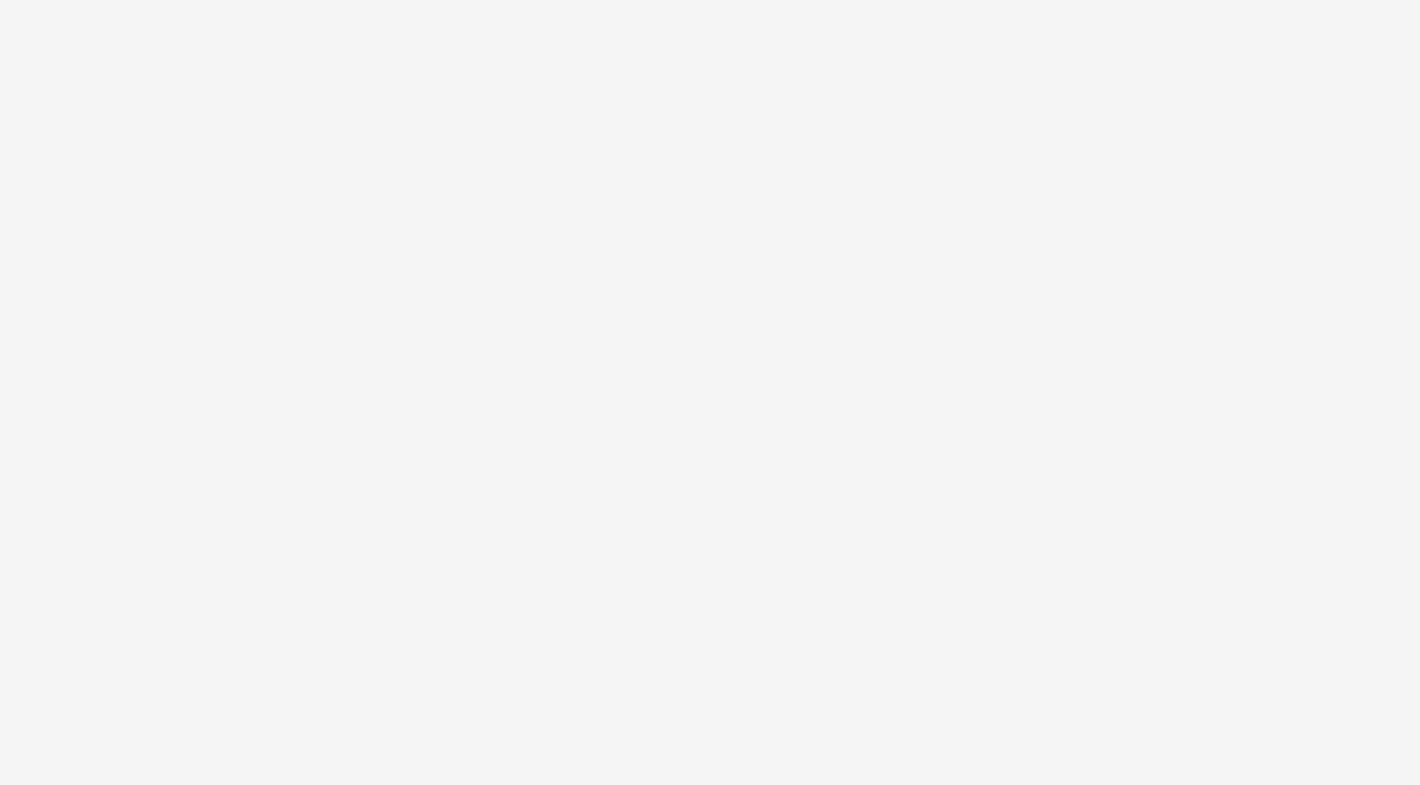
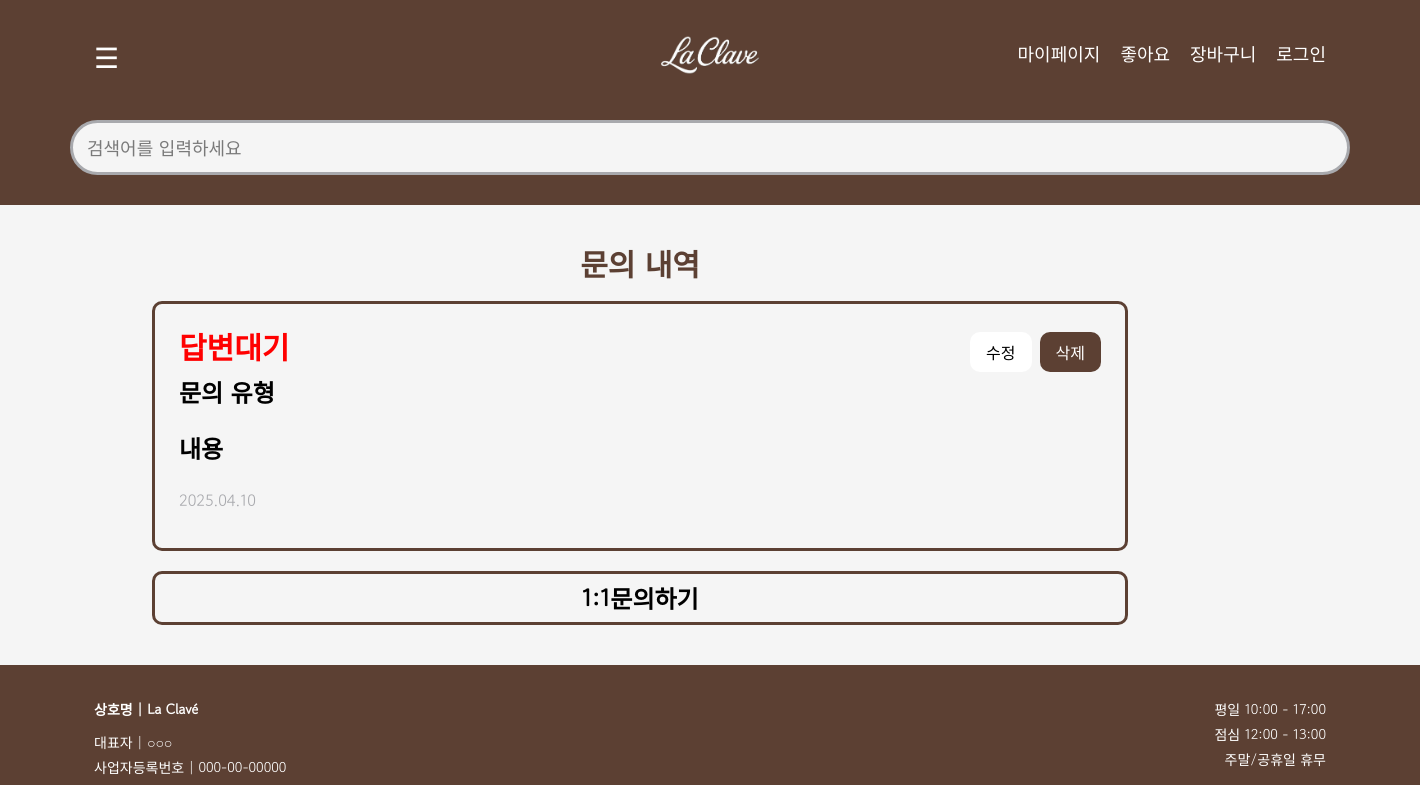
Before and after one commit to hayoonjeon123/LaClaveFront, a React (Vite) app: page /myInquiryHistory in a window 1280 px wide. Before the commit this address had no page. Shown: the top 785 px of the page, 1420 px wide, since content can reach past the window. Built offline with nearby package versions, Linux system fonts and the light colour scheme; a web font is replaced by a local one.

Commit message:
tmddyd
문의페이지 리뷰 페이지

```diff
--- a/src/main.tsx
+++ b/src/main.tsx
@@ -8,6 +8,9 @@ import { BlankLayout, MainLayout, AdminLayout } from "./layouts";
 import { SignUp } from "./pages/member/SignUp";
 import MyPage from "./pages/mypage/myPage";
 import MyOrders from "./pages/mypage/myOrders";
+import MyReview from "./pages/mypage/myReview";
+import MyInquiryHistory from "./pages/mypage/myInquiryHistory";
+import MyRecent from "./pages/mypage/myRecent";
 import { AiSelect } from "./pages/AiSelect";
 import { AppLogin } from "./pages/member/AppLogin";
 import { ProductDetail } from "./pages/product/ProductDetail";
@@ -33,6 +36,9 @@ createRoot(document.getElementById("root")!).render(
           <Route index element={<App />} />
           <Route path="myPage" element={<MyPage />} />
           <Route path="myOrders" element={<MyOrders />} />
+          <Route path="myReview" element={<MyReview />} />
+          <Route path="myInquiryHistory" element={<MyInquiryHistory />} />
+          <Route path="myRecent" element={<MyRecent />} />
           <Route path="aiselect" element={<AiSelect />} />
           <Route path="login" element={<AppLogin />} />
           <Route path="product/:productId" element={<ProductDetail />} />
@@ -56,20 +62,56 @@ createRoot(document.getElementById("root")!).render(
           <Route path="home" element={<AdminHome />} />
 
           {/* Placeholder Routes for missing pages */}
-          <Route path="order/list" element={<AdminPlaceholder title="주문 조회" />} />
-          <Route path="order/cancel" element={<AdminPlaceholder title="취소" />} />
-          <Route path="order/exchange" element={<AdminPlaceholder title="교환" />} />
-          <Route path="order/return" element={<AdminPlaceholder title="반품" />} />
-          <Route path="order/refund" element={<AdminPlaceholder title="환불" />} />
-          <Route path="order/payment" element={<AdminPlaceholder title="결제목록" />} />
+          <Route
+            path="order/list"
+            element={<AdminPlaceholder title="주문 조회" />}
+          />
+          <Route
+            path="order/cancel"
+            element={<AdminPlaceholder title="취소" />}
+          />
+          <Route
+            path="order/exchange"
+            element={<AdminPlaceholder title="교환" />}
+          />
+          <Route
+            path="order/return"
+            element={<AdminPlaceholder title="반품" />}
+          />
+          <Route
+            path="order/refund"
+            element={<AdminPlaceholder title="환불" />}
+          />
+          <Route
+            path="order/payment"
+            element={<AdminPlaceholder title="결제목록" />}
+          />
 
-          <Route path="product/register" element={<AdminPlaceholder title="상품 등록" />} />
-          <Route path="product/list" element={<AdminPlaceholder title="상품 조회" />} />
-          <Route path="product/edit" element={<AdminPlaceholder title="상품 수정" />} />
-          <Route path="product/stock" element={<AdminPlaceholder title="재고 관리" />} />
+          <Route
+            path="product/register"
+            element={<AdminPlaceholder title="상품 등록" />}
+          />
+          <Route
+            path="product/list"
+            element={<AdminPlaceholder title="상품 조회" />}
+          />
+          <Route
+            path="product/edit"
+            element={<AdminPlaceholder title="상품 수정" />}
+          />
+          <Route
+            path="product/stock"
+            element={<AdminPlaceholder title="재고 관리" />}
+          />
 
-          <Route path="delivery/ready" element={<AdminPlaceholder title="배송 준비중" />} />
-          <Route path="delivery/manage" element={<AdminPlaceholder title="배송 관리" />} />
+          <Route
+            path="delivery/ready"
+            element={<AdminPlaceholder title="배송 준비중" />}
+          />
+          <Route
+            path="delivery/manage"
+            element={<AdminPlaceholder title="배송 관리" />}
+          />
 
           <Route path="board" element={<AdminPlaceholder title="게시판" />} />
           <Route path="code" element={<AdminPlaceholder title="공통코드" />} />
--- /dev/null
+++ b/src/pages/mypage/myInquiryHistory.tsx
@@ -0,0 +1,37 @@
+export default function MyInquiryHistory() {
+  return (
+    <div className=" my-10">
+      <h2 className="text-center text-3xl font-bold text-[#5C4033] my-5">
+        문의 내역
+      </h2>
+      <div className="max-w-5xl mx-auto px-6 my-5">
+        <div className="border-[#5C4033] border-[3px] rounded-[10px] p-6 gap-6 cursor-pointer">
+          <div className="flex items-center justify-between w-full">
+            <h2 className="font-semibold text-[red] text-3xl mb-3">답변대기</h2>
+
+            <div className="flex gap-2">
+              <button className="bg-[#ffffff] text-[#000000] px-4 py-2 rounded-[10px] hover:bg-[#5C4033] hover:text-white">
+                수정
+              </button>
+              <button className="bg-[#5C4033] text-white px-4 py-2 rounded-[10px] hover:bg-[#5C4033] hover:text-white">
+                삭제
+              </button>
+            </div>
+          </div>
+          <div className="color-[#000000] font-semibold text-2xl mb-6 ">
+            문의 유형
+          </div>
+          <div className="color-[#000000] font-semibold text-2xl mb-6">
+            내용
+          </div>
+          <div className="text-[#A8A9AD] mb-3">2025.04.10</div>
+        </div>
+      </div>
+      <div className="max-w-5xl mx-auto px-6">
+        <div className="border-[#5C4033] border-[3px] rounded-[10px] p-2 gap-6 cursor-pointer  hover:bg-[#5C4033] hover:text-white">
+          <div className="text-center font-semibold text-2xl ">1:1문의하기</div>
+        </div>
+      </div>
+    </div>
+  );
+}
--- a/src/pages/mypage/myPage.tsx
+++ b/src/pages/mypage/myPage.tsx
@@ -11,7 +11,7 @@ import {
   List,
   ArrowRight,
 } from "lucide-react";
-
+import { Link } from "react-router-dom";
 export default function MyPage() {
   return (
     <div className="min-h-screen bg-[#F5F5F5] font-['Gowun_Dodum'] text-black">
@@ -43,14 +43,27 @@ export default function MyPage() {
         <div className="mb-10">
           <div className="w-full h-[140px] grid grid-cols-6 gap-6 p-6 border border-[#5C4033] rounded-[10px] bg-white">
             {[
-              { icon: <List size={30} />, label: "주문" },
-              { icon: <ClipboardList size={30} />, label: "리뷰" },
-              { icon: <Phone size={30} />, label: "문의" },
-              { icon: <Heart size={30} />, label: "찜" },
-              { icon: <Gift size={30} />, label: "쿠폰" },
-              { icon: <Database size={30} />, label: "포인트" },
+              { icon: <List size={30} />, label: "주문", path: "/myOrders" },
+              {
+                icon: <ClipboardList size={30} />,
+                label: "리뷰",
+                path: "/myReview",
+              },
+              {
+                icon: <Phone size={30} />,
+                label: "문의",
+                path: "/myInquiryHistory",
+              },
+              { icon: <Heart size={30} />, label: "찜", path: "/myWishList" },
+              { icon: <Gift size={30} />, label: "쿠폰", path: "/myCoupon" },
+              {
+                icon: <Database size={30} />,
+                label: "포인트",
+                path: "/myPoint",
+              },
             ].map((item, idx) => (
-              <div
+              <Link
+                to={item.path}
                 key={idx}
                 className="flex flex-col items-center gap-2 text-[#5C4033]"
               >
@@ -58,12 +71,13 @@ export default function MyPage() {
                   {item.icon}
                 </div>
                 <span className="text-sm font-semibold">{item.label}</span>
-              </div>
+              </Link>
             ))}
           </div>
         </div>
         {/* 배송현황 */}
         <div className="mb-10">
+          <Link to="/myDelivery">
             <div className="flex justify-between items-center border-b border-black pb-2 mb-4">
               <h3 className="font-semibold flex items-center gap-2 text-3xl">
                 <Truck size={40} strokeWidth={2} className="text-[#5C4033]" />
@@ -71,11 +85,16 @@ export default function MyPage() {
               </h3>
               <ArrowRight className="cursor-pointer" />
             </div>
+          </Link>
         </div>
 
         {/* Section Box */}
         {["최근 본 상품", "AI 추천 상품"].map((title, idx) => (
-          <div key={idx} className="mb-10">
+          <Link
+            to={title === "최근 본 상품" ? "/myRecent" : "/myAi"}
+            key={idx}
+            className="mb-10"
+          >
             <div className="flex justify-between items-center border-b border-black pb-2 mb-4">
               <Gift size={40} strokeWidth={2} className="text-[#5C4033]" />
               <h3 className="font-semibold text-3xl">{title}</h3>
@@ -84,7 +103,7 @@ export default function MyPage() {
             <div className="bg-[#F5F5F5] rounded-[10px] p-6 text-sm">
               콘텐츠 영역
             </div>
-          </div>
+          </Link>
         ))}
       </div>
     </div>
--- a/src/pages/mypage/myRecent.tsx
+++ b/src/pages/mypage/myRecent.tsx
@@ -1,7 +1,7 @@
 import sampleImg from "../../assets/sample-product.jpg";
 export default function MyRecent() {
   return (
-    <div>
+    <div className="mb-10">
       <h1 className="text-3xl font-bold text-[#5C4033] text-center my-10">
         최근 본 상품
       </h1>
--- a/src/pages/mypage/myReview.tsx
+++ b/src/pages/mypage/myReview.tsx
@@ -72,9 +72,8 @@ export default function MyReview() {
               </p>
 
               {/* 별점 */}
-              <div className="flex items-center gap-2 mt-3">
+              <div className="flex justify-between items-center gap-2 mt-3">
                 <div className="text-yellow-400 text-lg">★★★★☆</div>
-                <span className="font-semibold">4</span>
               </div>
 
               {/* 리뷰 내용 */}
@@ -84,16 +83,18 @@ export default function MyReview() {
             </div>
 
             {/* 버튼 영역 */}
-            <div className="flex flex-col gap-2 items-end">
-              <span className="text-sm text-gray-400">작성일 : 2025.04.10</span>
-
-              <button className="border px-4 py-1 rounded hover:bg-gray-100 cursor-pointer">
-                수정
-              </button>
-
-              <button className="bg-[#5C4033] text-white px-4 py-1 rounded hover:opacity-90 cursor-pointer">
-                삭제
-              </button>
+            <div className="flex flex-col gap-16">
+              <div className="flex gap-2 justify-end">
+                <button className="border px-4 h-8 py-1 rounded hover:bg-gray-100 cursor-pointer">
+                  수정
+                </button>
+                <button className="bg-[#5C4033] text-white px-4 h-8 py-1 rounded hover:opacity-90 cursor-pointer">
+                  삭제
+                </button>
+              </div>
+              <span className="text-sm text-gray-400 mt-3">
+                작성일 : 2025.04.10
+              </span>
             </div>
           </div>
         </div>
```
Lines whose indentation alone changed are shown as unchanged.
